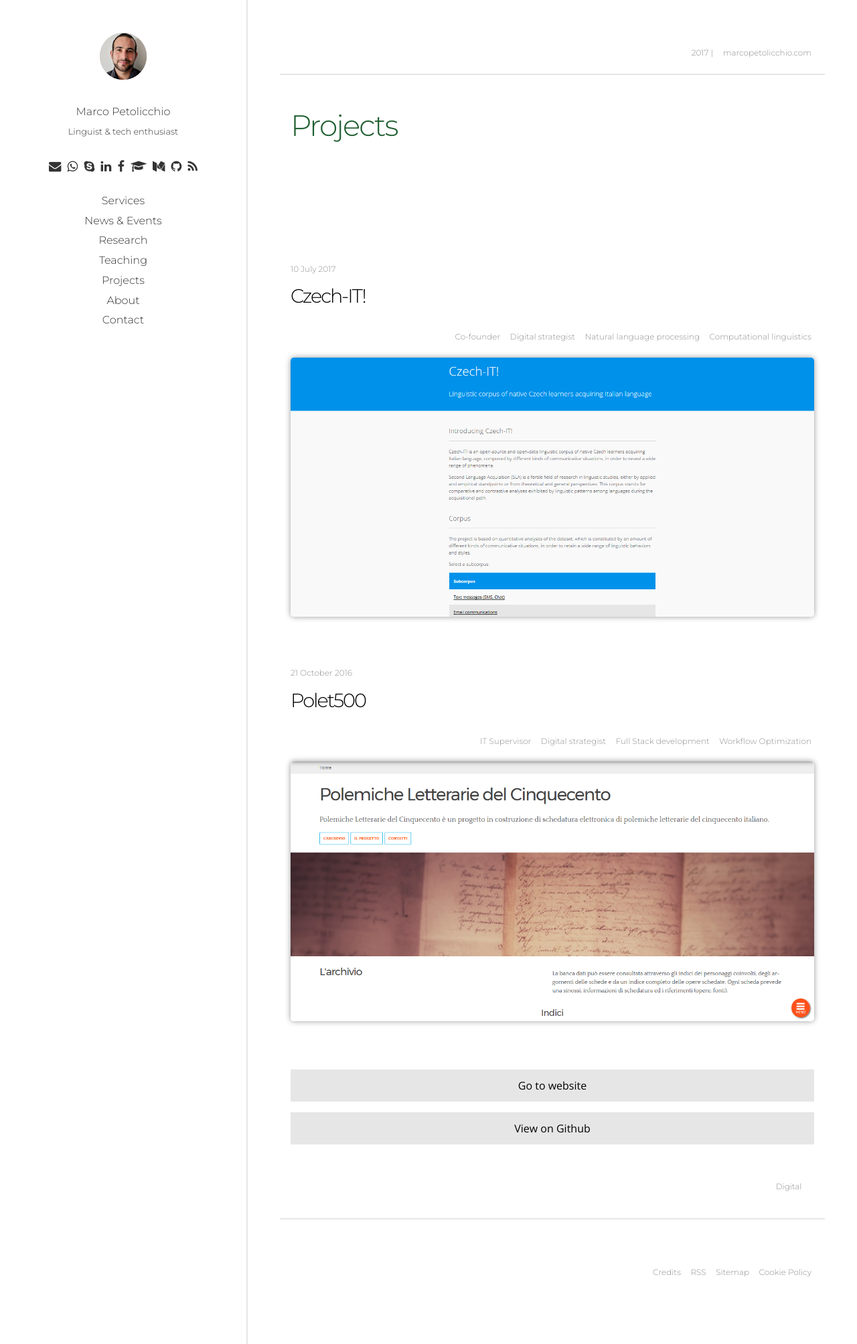
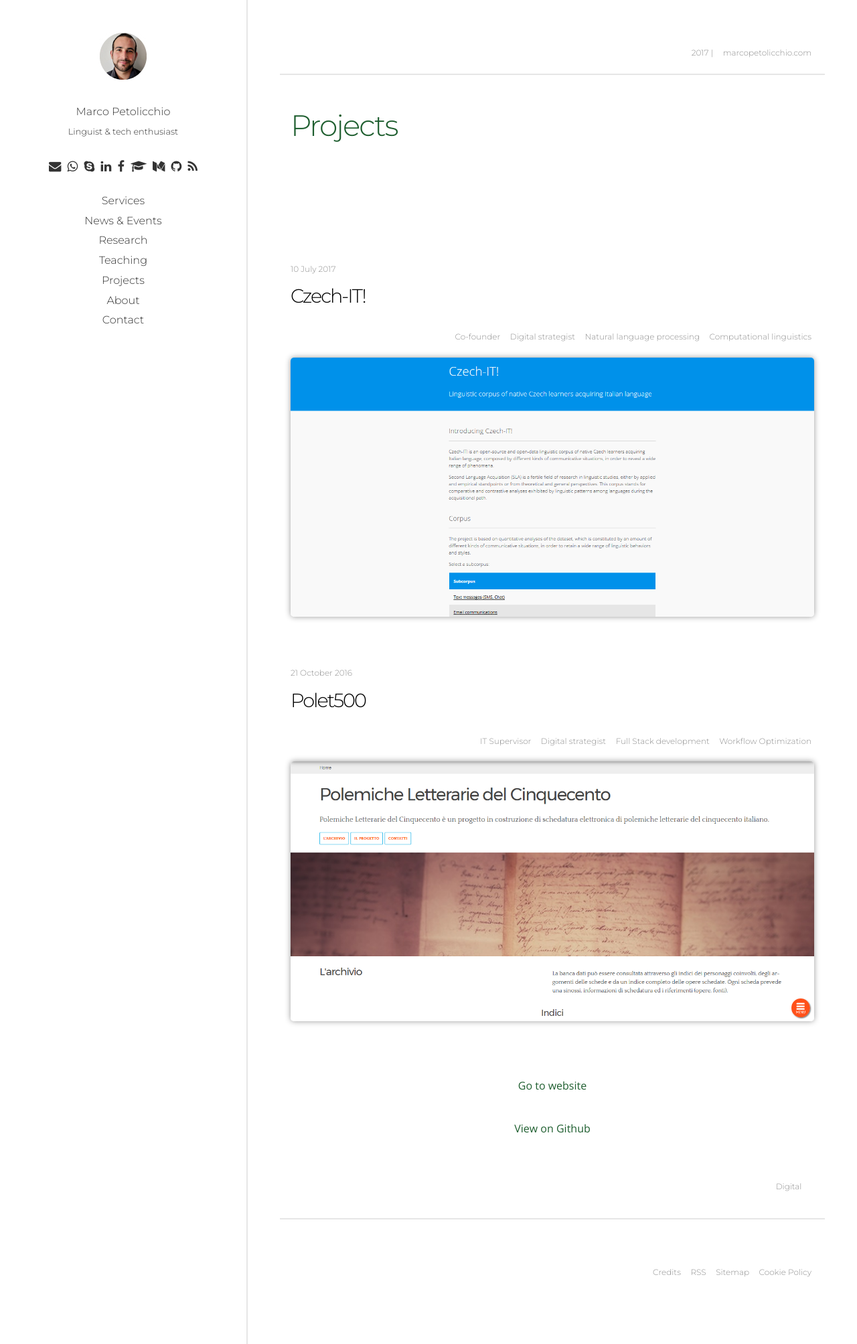
Before and after one commit to p-marco/p-marco.github.io, a Jekyll site: the page built from projects.md, in a window 1280 px wide. Shown: the whole page at 67% size. Built offline with Jekyll 4.4.1, drawn with Linux system fonts in a browser that asks for light colours; our own code applies the rules of GitHub Pages for plain Markdown files.

Commit message:
new commit

```diff
--- a/_includes/item-resources.html
+++ b/_includes/item-resources.html
@@ -2,25 +2,25 @@
 
 {% for resource in page.resources %}
 	{% if resource.pdf %}
-		<div class="btn btn--block"><a href="{{ resource.pdf }}">Read the pdf</a></div>
+		<li><a class="btn btn--block btn-primary" href="{{ resource.pdf }}"><span>Read the pdf</span></a></li>
 	{% endif %}
 	{% if resource.academia %}
-		<li><a class="btn btn--block" style="display:block" href="{{ resource.academia }}"><span>Read on Academia.edu</span></a></li>
+		<li><a class="btn btn--block btn-primary-outline" href="{{ resource.academia }}"><span>Read on Academia.edu</span></a></li>
 	{% endif %}
 	{% if resource.github %}
-		<div class="btn btn--block"><a href="{{ resource.github }}">View on Github</a></div>
+		<li><a class="btn btn--block btn-secundary--outline" href="{{ resource.github }}"><span>View on Github</span></a></li>
 	{% endif %}
 	{% if resource.original %}
-		<div class="btn btn--block"><a href="{{ resource.original }}">View on original location</a></div>
+		<li><a class="btn btn--block btn-secundary" href="{{ resource.original }}"><span>View on original location</span></a></li>
 	{% endif %}
 	{% if resource.doi %}
-		<div class="btn btn--block"><a href="http://doi.org/{{ resource.doi }}">DOI {{ resource.doi }}</a></div>
+		<li><a class="btn btn--block btn-secundary--outline" href="http://doi.org/{{ resource.doi }}"><span>DOI {{ resource.doi }}</span></a></li>
 	{% endif %}
 	{% if resource.journal %}
-		<div class="btn btn--block"><a href="{{ resource.journal }}">Read on journal</a></div>
+		<li><a class="btn btn--block btn-secundary--outline" href="{{ resource.journal }}"><span>Read on journal</span></a></li>
 	{% endif %}
 	{% if resource.url %}
-		<div class="btn btn--block"><a href="{{ resource.url }}">Go to website</a></div>
+		<li><a class="btn btn--block btn-primary--outline" href="{{ resource.url }}"><span>Go to website</span></a></li>
 	{% endif %}
 {% endfor %}
 
--- a/assets/css/styles.scss
+++ b/assets/css/styles.scss
@@ -289,13 +289,34 @@
 .btn {
 	line-height:3;
 	text-align:center;
-	background: $color-accent;
+
 	margin-top:1em;
 	margin-bottom:1em;
+	border-size: 2px;
+	border-style:solid;
+	color: $color-brand;
 }
 .btn--block{
-	width:100%
+	width:100%	;
+	display: block
 }
+
+.btn-primary{
+	background: $color-accent;
+	border-color: $color-accent;
+}
+.btn-primary--outline{
+	border-color: $color-accent;
+}
+.btn-secundary{
+	background: $color-accent--dark;
+	border-color: $color-accent--dark;
+}
+
+.btn-secundary--outline{
+	border-color: $color-accent--dark;
+}
+
 small {
 	font-size: 0.8em
 }
```
